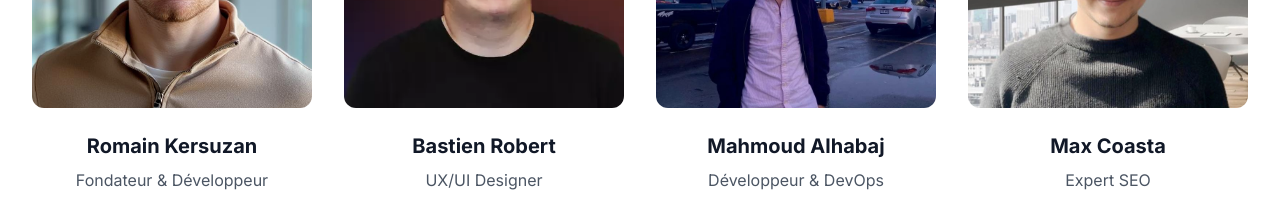
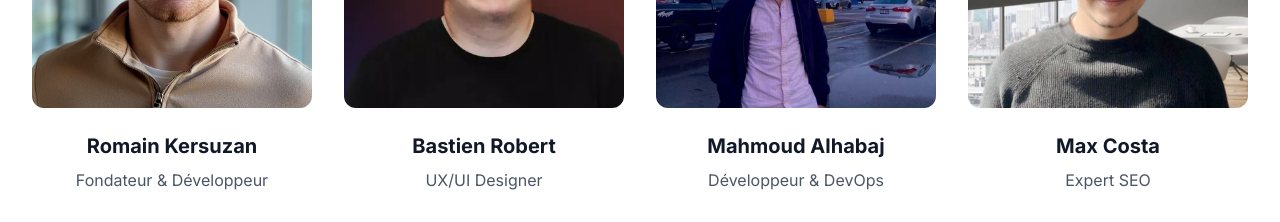
Before and after one commit to RomainKersuzan/refonteevolve, a Next.js app: page / in a window 1280 px wide. Shown: the part 2700-2922 px from the top of the page. Built offline with nearby package versions, Linux system fonts and the light colour scheme.

Commit message:
Fix: Correction nom Max Costa (au lieu de Coasta)

```diff
--- a/src/app/a-propos/page.tsx
+++ b/src/app/a-propos/page.tsx
@@ -31,7 +31,7 @@ const team = [
     image: '/photo-mahmoud.png',
   },
   {
-    name: 'Max Coasta',
+    name: 'Max Costa',
     role: 'Expert SEO',
     description: 'Spécialiste en référencement naturel et stratégies SEO. Optimise votre visibilité en ligne et booste votre trafic organique.',
     linkedin: 'https://www.linkedin.com',
@@ -276,14 +276,14 @@ export default function AProposPage() {
                 </a>
               </div>
 
-              {/* Max Coasta */}
+              {/* Max Costa */}
               <div className="bg-gradient-to-br from-gray-50 to-gray-100 rounded-2xl shadow-xl p-8">
                 <div className="flex items-center gap-6 mb-6">
                   <div className="flex-shrink-0">
                     <div className="relative w-24 h-24">
                       <Image
                         src="/photo-max.webp"
-                        alt="Max Coasta"
+                        alt="Max Costa"
                         fill
                         className="rounded-full object-cover shadow-lg ring-4 ring-orange-100"
                       />
@@ -294,7 +294,7 @@ export default function AProposPage() {
                   </div>
 
                   <div className="flex-1">
-                    <h3 className="text-2xl font-bold text-gray-900 mb-1">Max Coasta</h3>
+                    <h3 className="text-2xl font-bold text-gray-900 mb-1">Max Costa</h3>
                     <p className="text-lg text-orange-600 font-semibold mb-2">Expert SEO</p>
                     <div className="flex items-center gap-1">
                       {[...Array(5)].map((_, i) => (
--- a/src/app/expertises/seo/page.tsx
+++ b/src/app/expertises/seo/page.tsx
@@ -65,7 +65,7 @@ export default function SEOPage() {
     <div className="pt-0">
       <AnimatedHero
         title="Expertise SEO & Référencement Naturel"
-        subtitle="Boostez votre visibilité sur Google et générez plus de trafic qualifié. Notre expert SEO Max Coasta optimise votre référencement naturel pour des résultats durables."
+        subtitle="Boostez votre visibilité sur Google et générez plus de trafic qualifié. Notre expert SEO Max Costa optimise votre référencement naturel pour des résultats durables."
         highlightedWord="SEO"
       />
 
@@ -174,14 +174,14 @@ export default function SEOPage() {
                   <div className="relative w-32 h-32">
                     <img
                       src="/photo-max.webp"
-                      alt="Max Coasta"
+                      alt="Max Costa"
                       className="w-full h-full rounded-full object-cover shadow-lg ring-4 ring-indigo-100"
                     />
                   </div>
                 </div>
 
                 <div className="flex-1 text-center md:text-left">
-                  <h3 className="text-3xl font-bold mb-2 text-gray-900">Max Coasta</h3>
+                  <h3 className="text-3xl font-bold mb-2 text-gray-900">Max Costa</h3>
                   <p className="text-xl text-indigo-600 font-semibold mb-3">Expert SEO & Stratégie Digitale</p>
                   <div className="flex items-center justify-center md:justify-start gap-1 mb-4">
                     {[...Array(5)].map((_, i) => (
--- a/src/app/page.tsx
+++ b/src/app/page.tsx
@@ -129,7 +129,7 @@ const team = [
     linkedin: 'https://www.linkedin.com',
   },
   {
-    name: 'Max Coasta',
+    name: 'Max Costa',
     role: 'Expert SEO',
     image: '/photo-max.webp',
     linkedin: 'https://www.linkedin.com',
```
